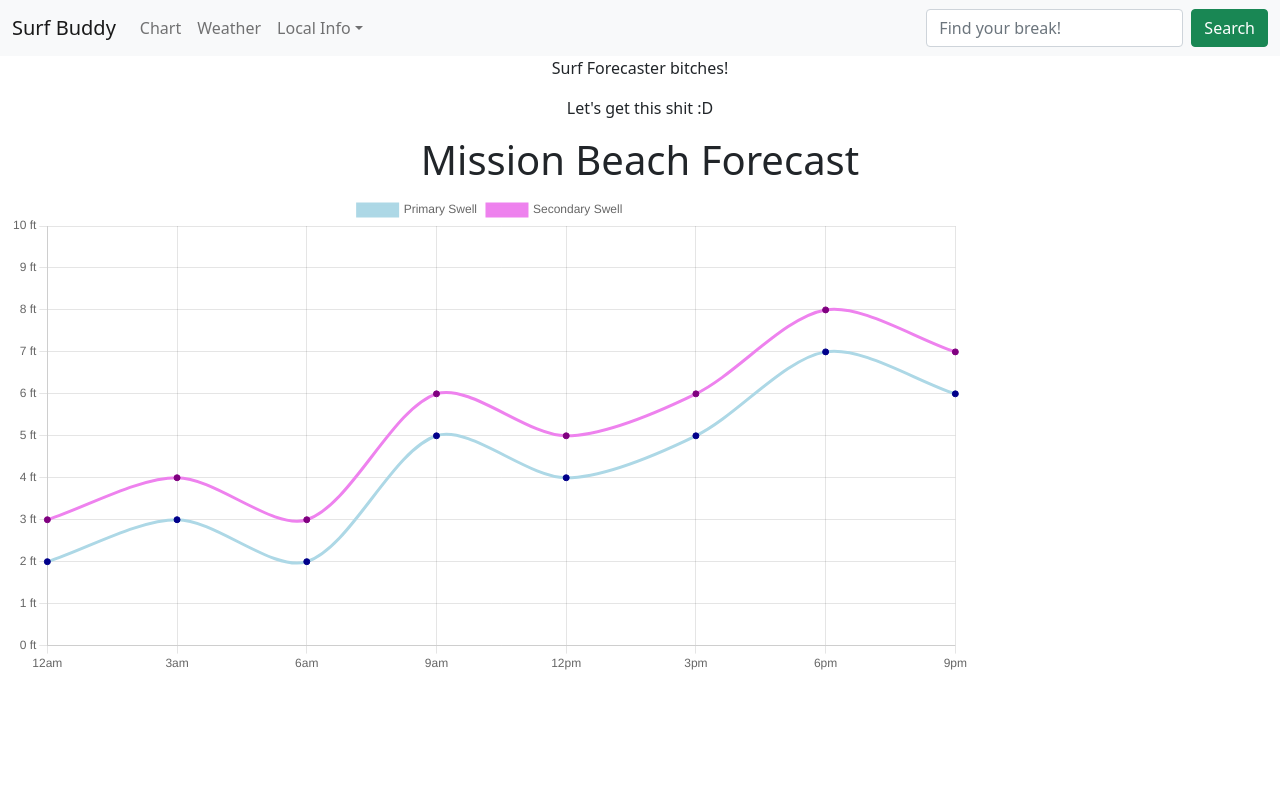
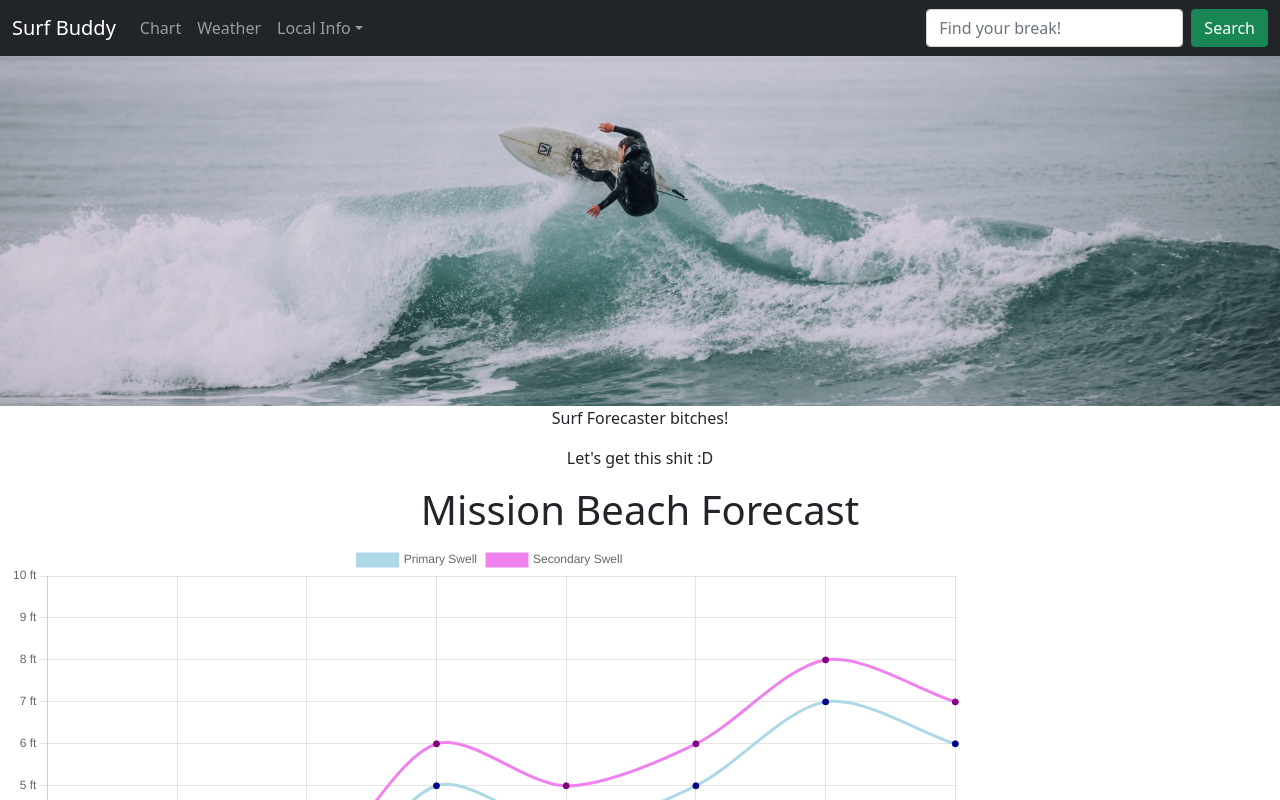
Before and after one commit to cbeatty94/React-Surf-App, a React (Create React App) app in the folder surf-forecaster/: page / in a window 1280 px wide. Shown: the top 800 px of the page. Built offline with nearby package versions, Linux system fonts and the light colour scheme.

Commit message:
added cover image and tweaked navbar

```diff
--- a/surf-forecaster/src/App.css
+++ b/surf-forecaster/src/App.css
@@ -1,12 +1,18 @@
+.coverImage {
+    width: 100%;
+    height: 350px;
+    object-fit: cover;
+}
+
 p {
   text-align: center;
 }
 
-@media (prefers-reduced-motion: no-preference) {
+/* @media (prefers-reduced-motion: no-preference) {
   .App-logo {
     animation: App-logo-spin infinite 20s linear;
   }
-}
+} */
 
 /* .App-header {
   background-color: #282c34;
@@ -19,11 +25,11 @@ p {
   color: white;
 } */
 
-@keyframes App-logo-spin {
+/* @keyframes App-logo-spin {
   from {
     transform: rotate(0deg);
   }
   to {
     transform: rotate(360deg);
   }
-}
+} */
--- a/surf-forecaster/src/App.js
+++ b/surf-forecaster/src/App.js
@@ -6,6 +6,7 @@ function App() {
   return (
     <div className="App">
         <NavBar />
+        <img src="images/SurfBuddyCover.jpg" alt="Man Surfing Cover" className="coverImage" />
         <p>
           Surf Forecaster bitches!
         </p>
--- a/surf-forecaster/src/components/NavBar.js
+++ b/surf-forecaster/src/components/NavBar.js
@@ -6,12 +6,13 @@ import Button from 'react-bootstrap/Button'
 import Form from 'react-bootstrap/Form'
 import FormControl from 'react-bootstrap/FormControl'
 import 'bootstrap/dist/css/bootstrap.min.css'
+// import '../App.css'
 
 
 
 function NavBar() {
     return(
-        <Navbar bg="light" expand="lg">
+        <Navbar bg="dark" variant="dark" expand="lg">
         <Container fluid>
             <Navbar.Brand href="#">Surf Buddy</Navbar.Brand>
             <Navbar.Toggle aria-controls="navbarScroll" />
```
Also changed, not shown: surf-forecaster/public/images/SurfBuddyCover.jpg (added), 1 other file (tests, documents, lock files or other folders).
